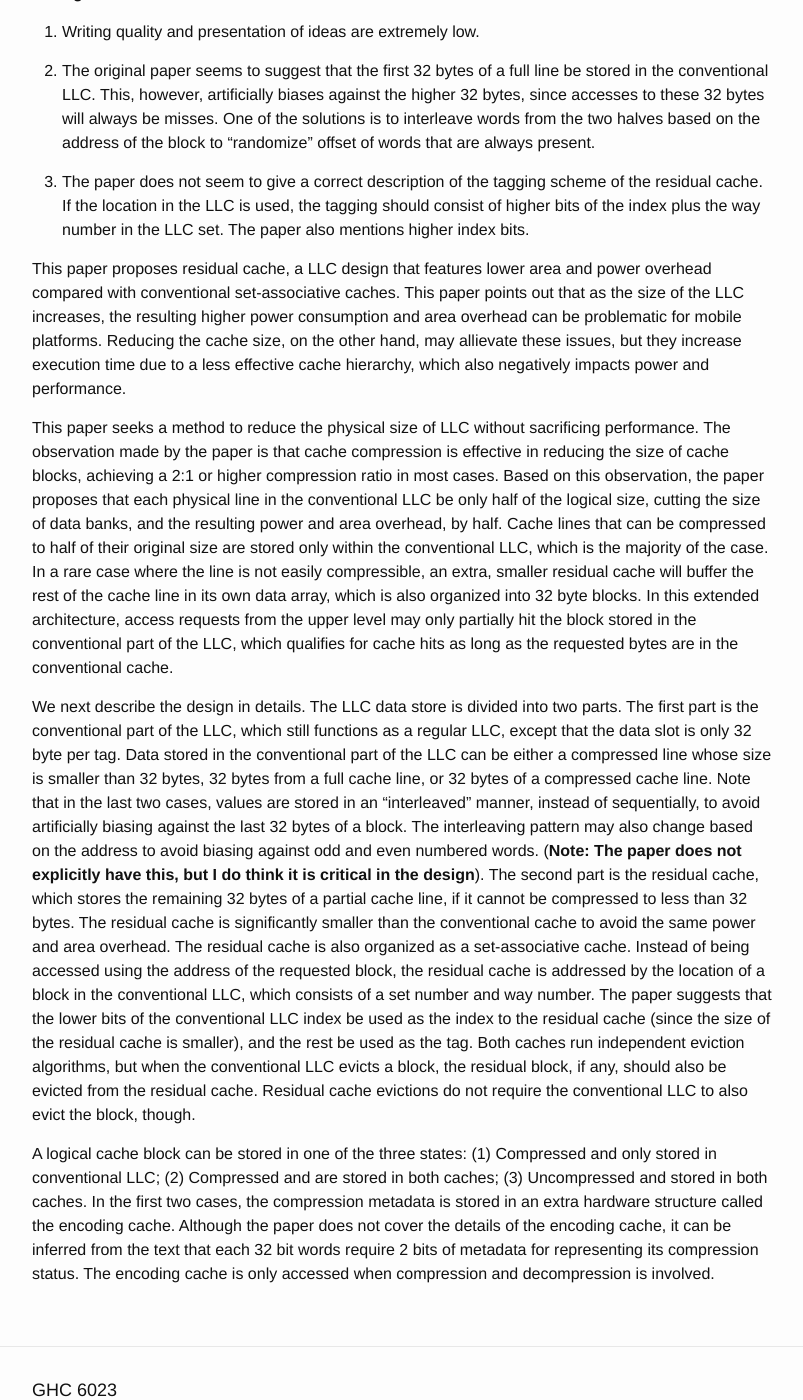
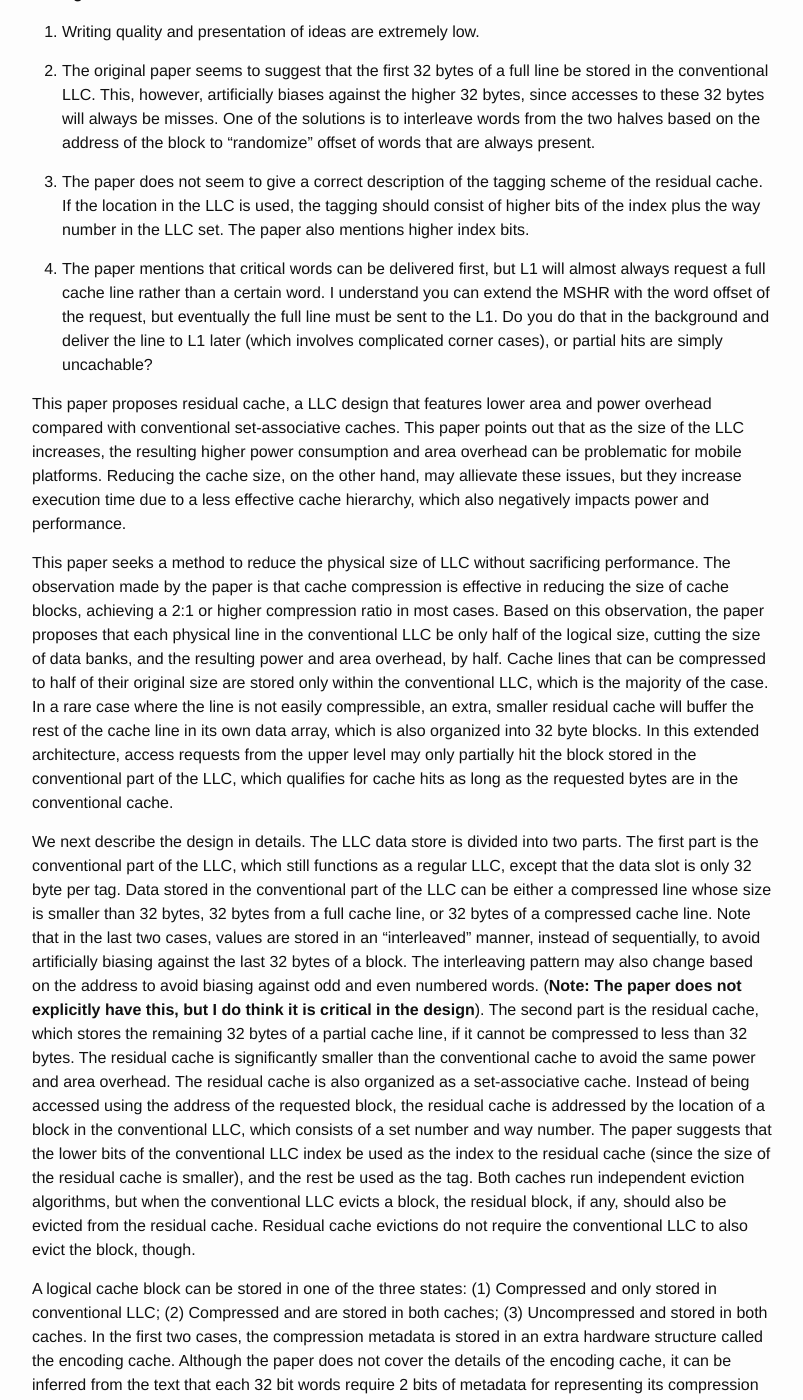
Before and after one commit to wangziqi2013/wangziqi2013.github.io, a Jekyll site: the page built from _posts/2020-07-01-residual-cache.markdown, in a window 1280 px wide and 1400 px high, scrolled down 703 px. Shown: the whole window, without its empty margins (238-1041 px from the left). Built offline with Jekyll 4.4.1, drawn with Linux system fonts in a browser that asks for light colours; some of the changed text lies outside the part shown.

Commit message:
Adding low light

```diff
--- a/_posts/2020-07-01-residual-cache.markdown
+++ b/_posts/2020-07-01-residual-cache.markdown
@@ -31,6 +31,11 @@ version_mgmt:
 3. The paper does not seem to give a correct description of the tagging scheme of the residual cache. If the location
    in the LLC is used, the tagging should consist of higher bits of the index plus the way number in the LLC set.
    The paper also mentions higher index bits.
+
+4. The paper mentions that critical words can be delivered first, but L1 will almost always request a full cache line
+   rather than a certain word. I understand you can extend the MSHR with the word offset of the request, but eventually
+   the full line must be sent to the L1. Do you do that in the background and deliver the line to L1 later (which
+   involves complicated corner cases), or partial hits are simply uncachable?
 
 This paper proposes residual cache, a LLC design that features lower area and power overhead compared with conventional
 set-associative caches. This paper points out that as the size of the LLC increases, the resulting higher power consumption
@@ -71,3 +76,5 @@ compression metadata is stored in an extra hardware structure called the encodin
 cover the details of the encoding cache, it can be inferred from the text that each 32 bit words require 2 bits of
 metadata for representing its compression status. The encoding cache is only accessed when compression and decompression
 is involved.
+
+On a cache access, the conventional cache is first probed. In the case of a hit,
```
